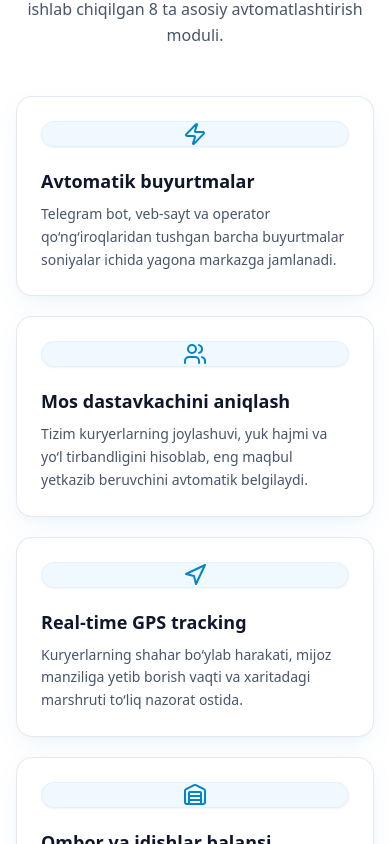
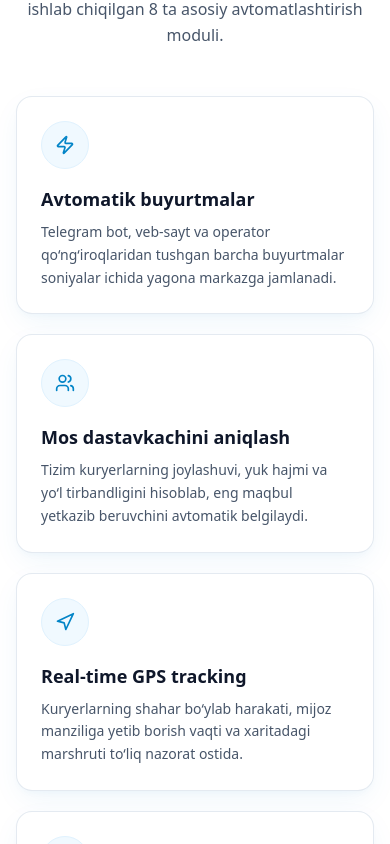
Before and after one commit to jumaqulovyashnar/Gidrogo-landing-page, a Vue app: page / in a window 390 px wide. Shown: the part 2920-3764 px from the top of the page. Built offline with nearby package versions, Linux system fonts and the light colour scheme; a web font is replaced by a local one.

Commit message:
fix(mobile): fix icon sizing w-12 h-12 to prevent stretched full-width banner on mobile cards

```diff
--- a/src/shared/ui/animation/FloatingWaterDrops.vue
+++ b/src/shared/ui/animation/FloatingWaterDrops.vue
@@ -51,7 +51,7 @@
 
     <!-- Droplet 6: Medium drop on right-bottom -->
     <div
-      class="absolute right-8 sm:right-28 top-[85%] w-11 h-13 rounded-full bg-gradient-to-bl from-white/90 via-sky-200/60 to-cyan-500/35 backdrop-blur-md shadow-[0_10px_24px_rgba(2,132,199,0.22)] border border-white/60 animate-droplet-right"
+      class="absolute right-8 sm:right-28 top-[85%] w-10 h-12 rounded-full bg-gradient-to-bl from-white/90 via-sky-200/60 to-cyan-500/35 backdrop-blur-md shadow-[0_10px_24px_rgba(2,132,199,0.22)] border border-white/60 animate-droplet-right"
       style="animation-duration: 12s; animation-delay: 2s;"
     >
       <div class="absolute top-2 right-2.5 w-3 h-1.5 rounded-full bg-white/90 rotate-[30deg]"></div>
--- a/src/widgets/automation-engine/ui/AutomationEngineSection.vue
+++ b/src/widgets/automation-engine/ui/AutomationEngineSection.vue
@@ -59,9 +59,9 @@ const getFeatureIcon = (name: string) => {
           <div>
             <!-- Circular shape icon (rounded-full) -->
             <div
-              class="w-13 h-13 sm:w-14 sm:h-14 rounded-full bg-sky-50 border border-sky-100 text-sky-600 flex items-center justify-center mb-5 group-hover:bg-gradient-to-tr group-hover:from-sky-600 group-hover:to-cyan-500 group-hover:text-white group-hover:scale-105 transition-all duration-300 shadow-sm"
+              class="w-12 h-12 sm:w-14 sm:h-14 rounded-full bg-sky-50 border border-sky-100 text-sky-600 flex items-center justify-center mb-4 sm:mb-5 flex-shrink-0 group-hover:bg-gradient-to-tr group-hover:from-sky-600 group-hover:to-cyan-500 group-hover:text-white group-hover:scale-105 transition-all duration-300 shadow-2xs"
             >
-              <component :is="getFeatureIcon(item.icon)" class="w-6 h-6 stroke-[2]" />
+              <component :is="getFeatureIcon(item.icon)" class="w-5 h-5 sm:w-6 sm:h-6 stroke-[2]" />
             </div>
 
             <!-- Standardized Font Sizes: Title & Description -->
```
